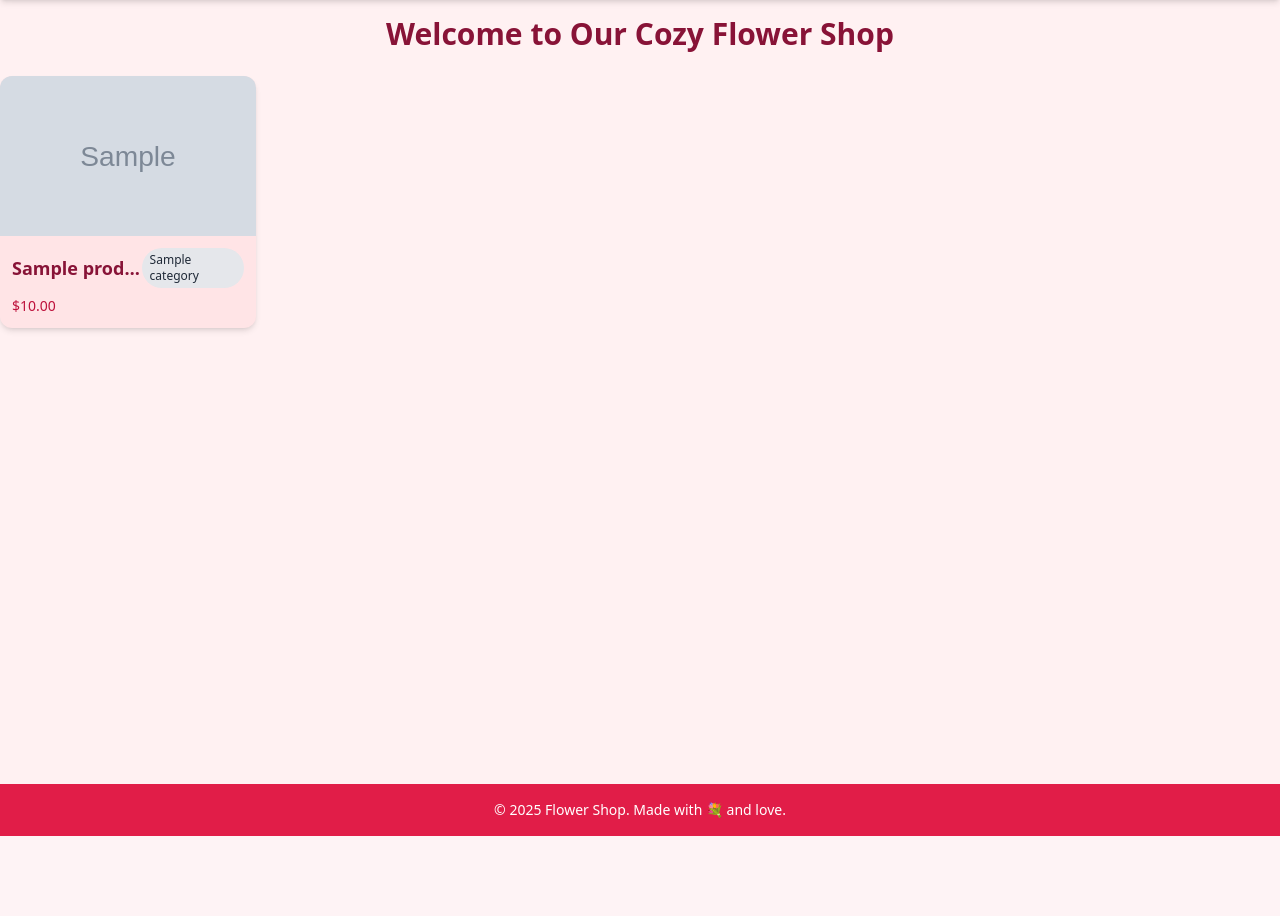
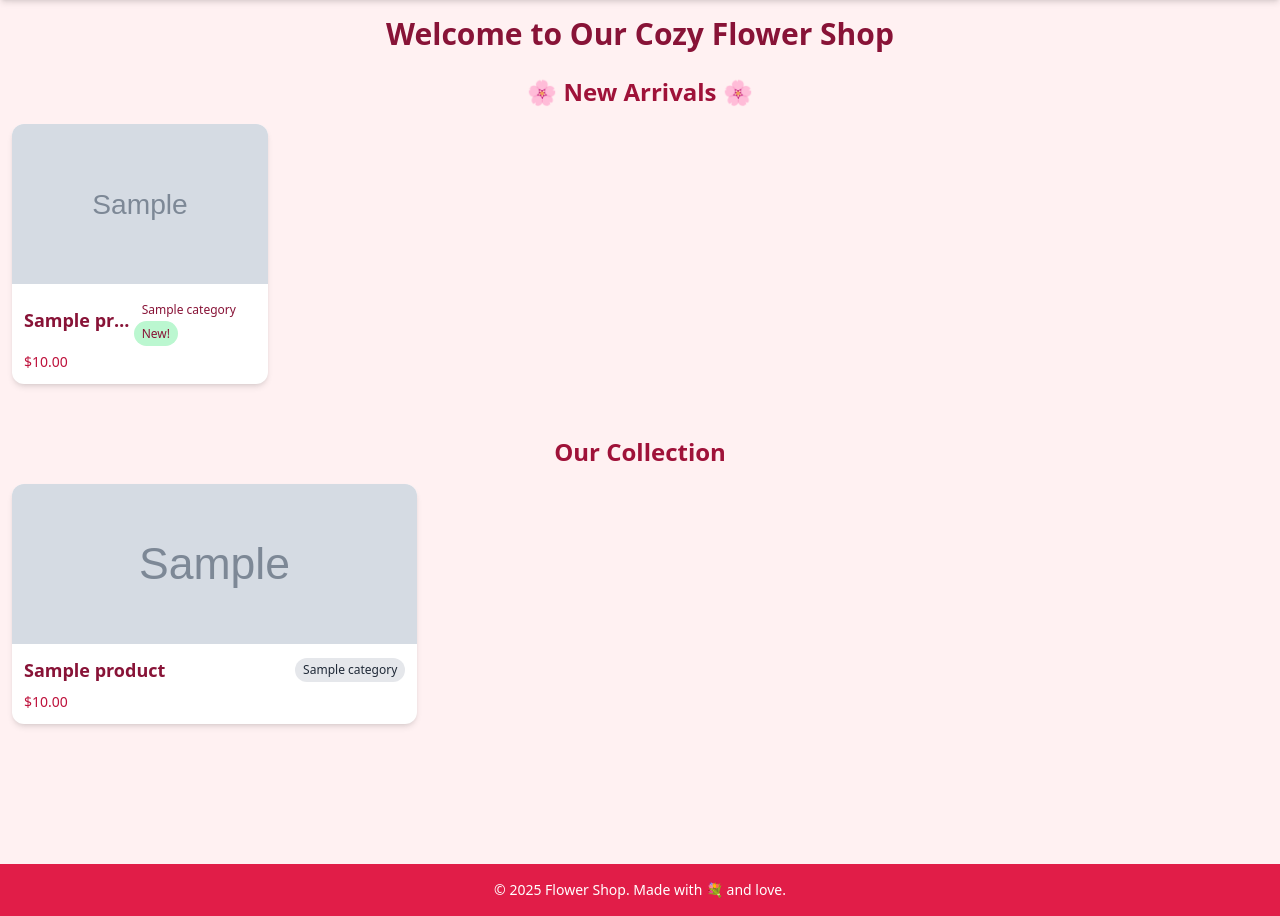
Before and after one commit to yevfff/GoITeens_HW, a Django app: page / in a window 1280 px wide. Shown: the part 64-980 px from the top of the page. Before the commit the page ends 900 px from the top, so only its background shows below. Run offline with Django 5.2, Linux system fonts and the light colour scheme; tables that the repository leaves empty hold one stand-in row (values such as "Sample post"); grey boxes marked "Sample" are stand-in pictures; some libraries are stand-ins or nearby versions.

Commit message:
Маршрутизація. Контролери-функції. Розробка головної сторінки, пошук

```diff
--- a/homeworks/shop/models.py
+++ b/homeworks/shop/models.py
@@ -28,6 +28,7 @@ class Product(models.Model):
     category = models.ForeignKey(Category, on_delete=models.CASCADE, related_name='products')
     stock = models.PositiveIntegerField()
     image = models.ImageField(upload_to='product_images/')
+    new = models.BooleanField(default=False)
 
     def __str__(self):
         return f"{self.product_name} ({self.stock} шт)"
--- a/homeworks/shop/templates/shop/product_list.html
+++ b/homeworks/shop/templates/shop/product_list.html
@@ -3,12 +3,42 @@
 {% block title %}Our Flower Collection{% endblock %}
 
 {% block content %}
-<div class="bg-rose-50">
-  <h1 class="text-3xl font-bold text-rose-900 mb-6 text-center">Welcome to Our Cozy Flower Shop</h1>
+<div class="bg-rose-50 min-h-screen">
+  <h1 class="text-3xl font-bold text-rose-900 mb-6 text-center">
+    Welcome to Our Cozy Flower Shop
+  </h1>
 
-  <div class="grid grid-cols-1 sm:grid-cols-2 lg:grid-cols-3 gap-5">
+  {% if new_products %}
+  <div class="mb-10">
+    <h2 class="text-2xl font-semibold text-rose-800 mb-4 text-center">🌸 New Arrivals 🌸</h2>
+    <div class="flex gap-5 overflow-x-auto pb-3 px-3 scrollbar-thin scrollbar-thumb-rose-400 scrollbar-track-rose-100">
+      {% for product in new_products %}
+        <div class="bg-white flex-shrink-0 rounded-xl shadow-md overflow-hidden hover:shadow-xl transition duration-300 w-64">
+          <img src="{{ product.image.url }}" alt="{{ product.product_name }}" class="w-full h-40 object-cover">
+
+          <div class="p-3">
+            <div class="flex justify-between items-center">
+              <h2 class="text-lg font-semibold text-rose-900 truncate">{{ product.product_name }}</h2>
+              <div class="">
+                <span class="text-xs px-2 py-1 rounded-full {{ product.badge_class }}">
+                  {{ product.category.category_name }}
+                </span>
+                <span class="text-xs px-2 py-1 rounded-full bg-green-200">New!</span>
+              </div>
+            </div>
+            <p class="text-sm text-rose-700 mt-2 font-medium">${{ product.price }}</p>
+
+          </div>
+        </div>
+      {% endfor %}
+    </div>
+  </div>
+  {% endif %}
+
+  <h2 class="text-2xl font-semibold text-rose-800 mb-4 text-center">Our Collection</h2>
+  <div class="grid grid-cols-1 sm:grid-cols-2 lg:grid-cols-3 gap-5 px-3">
     {% for product in products %}
-      <div class="bg-rose-100 rounded-xl shadow-md overflow-hidden hover:shadow-xl transition duration-300 w-64">
+      <div class="bg-white rounded-xl shadow-md overflow-hidden hover:shadow-xl transition duration-300">
         <img src="{{ product.image.url }}" alt="{{ product.product_name }}" class="w-full h-40 object-cover">
 
         <div class="p-3">
@@ -22,7 +52,7 @@
         </div>
       </div>
     {% empty %}
-      <p class="text-rose-800">No products available.</p>
+      <p class="text-rose-800 col-span-full text-center">No products available.</p>
     {% endfor %}
   </div>
 </div>
--- a/homeworks/shop/views.py
+++ b/homeworks/shop/views.py
@@ -70,6 +70,9 @@ class ProductListView(ListView):
                 'bg-gray-200 text-gray-800'
             )
 
+
+        new_products = Product.objects.filter(new=True)
+        context['new_products'] = new_products
         return context
 
 
```
Also changed, not shown: homeworks/shop/migrations/0003_product_new.py (added).
